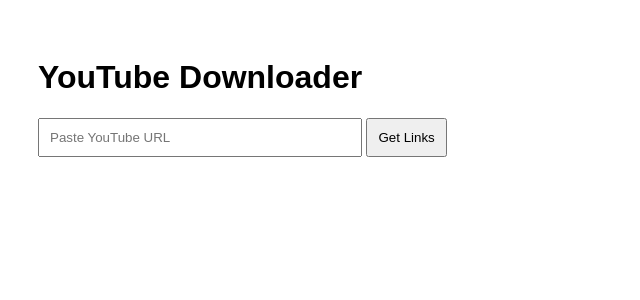
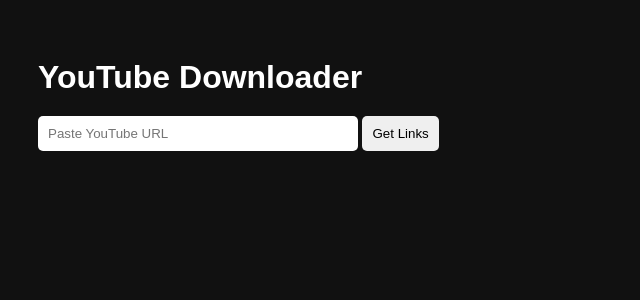
Before and after one commit to test8122/you, a Flask app: page / in a window 1280 px wide. Shown: the top 300 px of the page, without its empty margins (0-640 px from the left). Run offline with Flask 3, Linux system fonts and the light colour scheme.

Commit message:
Update index.html

```diff
--- a/templates/index.html
+++ b/templates/index.html
@@ -1,23 +1,35 @@
 <!DOCTYPE html>
 <html>
+
 <head>
+
     <title>YouTube Downloader</title>
 
     <style>
 
         body{
+            background:#111;
+            color:white;
             font-family:Arial;
             padding:30px;
+        }
+
+        h1{
+            margin-bottom:20px;
         }
 
         input{
             width:300px;
             padding:10px;
+            border:none;
+            border-radius:5px;
         }
 
         button{
             padding:10px;
+            border:none;
             cursor:pointer;
+            border-radius:5px;
         }
 
         #result{
@@ -27,11 +39,14 @@
         a{
             display:block;
             margin-top:10px;
+            color:#00aaff;
+            text-decoration:none;
         }
 
     </style>
 
 </head>
+
 <body>
 
 <h1>YouTube Downloader</h1>
@@ -50,7 +65,7 @@
 
 <script>
 
-async function getInfo() {
+async function getInfo(){
 
     let videoUrl =
         document.getElementById("url").value;
@@ -60,43 +75,78 @@ async function getInfo() {
 
     result.innerHTML = "Loading...";
 
-    try {
+    try{
 
         let response = await fetch(
             "/info?url=" +
             encodeURIComponent(videoUrl)
         );
 
-        // SHOW STATUS
-        console.log("STATUS:", response.status);
-
         let data = await response.json();
 
-        // SHOW RESPONSE
         console.log(data);
+
+        // BACKEND ERROR
+        if(data.error){
+
+            result.innerHTML =
+                "Error: " + data.error;
+
+            return;
+        }
+
+        // VIDEO LINK
+        let videoLink = "";
+
+        if(data.video.url){
+
+            videoLink = `
+                <a href="${data.video.url}" target="_blank">
+                    Download Video (${data.video.quality}p)
+                </a>
+            `;
+
+        }else{
+
+            videoLink =
+                "No combined video found";
+        }
+
+        // AUDIO LINK
+        let audioLink = "";
+
+        if(data.audio.url){
+
+            audioLink = `
+                <a href="${data.audio.url}" target="_blank">
+                    Download M4A Audio
+                </a>
+            `;
+
+        }else{
+
+            audioLink =
+                "No M4A audio found";
+        }
 
         result.innerHTML = `
 
             <h2>${data.title}</h2>
 
-            <a href="${data.video.url}" target="_blank">
-                Download Video (${data.video.quality}p)
-            </a>
+            ${videoLink}
 
-            <br><br>
+            <br>
 
-            <a href="${data.audio.url}" target="_blank">
-                Download Audio
-            </a>
+            ${audioLink}
 
         `;
 
-    } catch (err) {
+    }catch(err){
 
         console.log(err);
 
         result.innerHTML =
-            "ERROR: " + err;
+            "Frontend Error: " + err;
     }
 }
 
```
